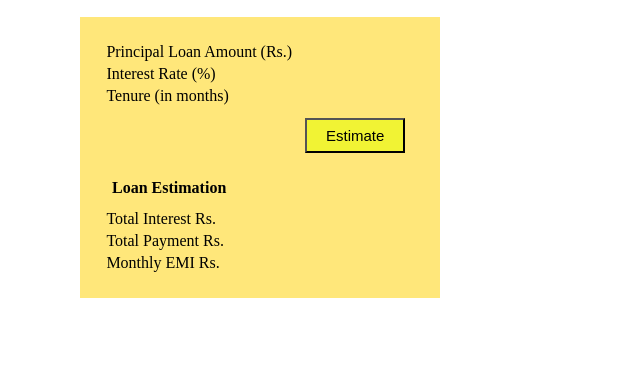
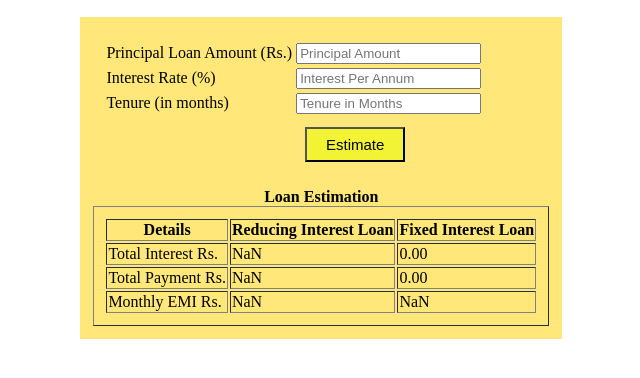
Before and after one commit to abhishek-B-K/webdev, a plain HTML site: page 6) Fixed And Reducing Interest Loan Estimator/ReducedInterestEstimation.html in a window 1280 px wide. Both pictures are taken after a click on the button "Estimate". Shown: the part 50-428 px from the top of the page, without its empty margins (370-1010 px from the left). Drawn offline with Linux system fonts and the light colour scheme.

Commit message:
program added

```diff
--- /dev/null
+++ b/12) Greeeting - DOM/index.html
@@ -0,0 +1,68 @@
+<!DOCTYPE html>
+<html>
+    <head>
+        <title>Greeting-DOM</title>
+        <style>
+            table, th, td {
+              border:1px solid black;
+            }
+            </style>
+    </head>
+
+<body>
+
+<h2>Elite Coaching Center</h2>
+
+<table>
+  <tr>
+    <td>Student Name</td>
+    <td><input type="text" id="sname" required></td>
+
+  </tr>
+  <tr>
+    <td>Course</td>
+    <td><select id="course" required>
+        <option value="Java">Java</option>
+        <option value="Python">Python</option>
+        <option value="Oracle">Oracle</option>
+
+      </select>
+    </td>
+  </tr>
+</table>
+<br>
+<input type="button" value="Register" onclick="display()">
+<p>
+<div id="greet"></div>
+</p>
+<script src="script.js"></script>
+
+</body>
+</html>
+
+<!--
+<html>
+    <head>
+        <title>Greeting-DOM</title>
+
+    </head>
+    <body>
+        <h1>Elite Coaching Center</h1>
+        <div>
+            <form>
+                <lable for="sname">Student Name</lable>
+                <input type="text" id="sname" required>
+                <lable>Course</lable>
+                <select id="course" required>
+                    <option value="Python">Python</option>
+                    <option value="Java">Java</option>
+                    <option value="Oracle">Oracle</option>
+                </select>
+                <input type="button" id="submit" value="Register" onclick="display()">
+            </form>
+        </div>
+        <br>
+        <div id="greet"></div>
+        <script src="script.js" ></script>
+    </body>
+</html> -->
--- a/6) Fixed And Reducing Interest Loan Estimator/Estimation.js
+++ b/6) Fixed And Reducing Interest Loan Estimator/Estimation.js
@@ -1,58 +1,60 @@
+const _principalAmount = document.getElementById("principalAmount");
+const _interestRateYear = document.getElementById("interestRate");
+const _tenureMonth = document.getElementById("tenure");
 
-/*
-
-    Fill with appropriate and required javascript global variables  code here
-
-*/
-
-
-
-function EstimateReducingInterestLoan()
-{
-	/* Fill with required javascript code to read input values from HTML Components  */
-
-
-	  calculateEMI();
-      totalPayment();
-      totalInterest();
-      EstimateFixedInterestLoan();
-
-
-
+function getEmiReducing(P, N, R) {
+    return (P * R * (Math.pow((1 + R), N) / (Math.pow((1 + R), N) - 1)));
 }
 
-function EstimateFixedInterestLoan()
-{
-    /* Fill with required javascript code here  */
-    document.getElementById("tInterestFixed").innerHTML = ""; /*Assign total Interest value here*/
-
-     /* Fill with required javascript code here  */
-    document.getElementById("tPaymentFixed").innerHTML = ""; /*Assign total payment value here*/
-
-     /* Fill with required javascript code here  */
-    document.getElementById("EMIFixed").innerHTML = ""; /*Assign emi  value here*/
-
-
+function EstimateReducingInterestLoan() {
+    calculateEMI();
+    totalPayment();
+    totalInterest();
+    EstimateFixedInterestLoan();
 }
 
-function calculateEMI(){
+function EstimateFixedInterestLoan() {
+    const principalAmount = Number(_principalAmount.value);
+    const interestRateYear = Number(_interestRateYear.value);
+    const tenureMonth = Number(_tenureMonth.value);
 
-    /* Fill with required javascript code here  */
+    const totalInterestFixed = principalAmount * interestRateYear * tenureMonth / 1200;
+    const totalPaymentFixed = principalAmount + totalInterestFixed;
+    const emiFixed = totalPaymentFixed / tenureMonth;
 
-    document.getElementById("EMI").innerHTML = " ";/*Assign emi value here*/
+    document.getElementById("tInterestFixed").innerHTML = Number(totalInterestFixed).toFixed(2).toString();
+    document.getElementById("tPaymentFixed").innerHTML = Number(totalPaymentFixed).toFixed(2).toString();
+    document.getElementById("EMIFixed").innerHTML = Number(emiFixed).toFixed(2).toString();
 }
 
-function totalPayment(){
+function reducingLoan() {
+    const principalAmount = Number(_principalAmount.value);
+    const interestRateYear = Number(_interestRateYear.value);
+    const interestRateMonth = Number(interestRateYear / 1200);
+    const tenureMonth = Number(_tenureMonth.value);
 
-	/* Fill with required javascript code here  */
+    const emiReducing = getEmiReducing(principalAmount, tenureMonth, interestRateMonth);
+    const totalPaymentReducing = tenureMonth * emiReducing;
+    const totalInterestReducing = totalPaymentReducing - principalAmount;
 
-
-    document.getElementById("tPayment").innerHTML = ""; /*Assign total payment value here*/
+    return {
+        emiReducing: emiReducing,
+        totalPaymentReducing: totalPaymentReducing,
+        totalInterestReducing: totalInterestReducing
+    };
 }
 
-function totalInterest(){
+function calculateEMI() {
+    const emiReducing = reducingLoan().emiReducing;
+    document.getElementById("EMI").innerHTML = Number(emiReducing).toFixed(2).toString();
+}
 
-/* Fill with required javascript code here  */
+function totalPayment() {
+    const totalPaymentReducing = reducingLoan().totalPaymentReducing;
+    document.getElementById("tPayment").innerHTML = Number(totalPaymentReducing).toFixed(2).toString();
+}
 
-    document.getElementById("tInterest").innerHTML = ""; /*Assign total Interest value here*/
+function totalInterest() {
+    const totalInterestReducing = reducingLoan().totalInterestReducing;
+    document.getElementById("tInterest").innerText = Number(totalInterestReducing).toFixed(2).toString();
 }
--- a/6) Fixed And Reducing Interest Loan Estimator/ReducedInterestEstimation.html
+++ b/6) Fixed And Reducing Interest Loan Estimator/ReducedInterestEstimation.html
@@ -1,10 +1,7 @@
 <!DOCTYPE html>
-<html>
+<html lang="en">
 <head>
     <title>Reducing Interest Loan Estimation</title>
-
-     <script type="text/javascript" src="Estimation.js"></script>
-
     <style type="text/css">
         h2 {
             text-align: center;
@@ -13,87 +10,110 @@
             font-weight: bold;
         }
 
-        table  {
+        table {
             text-align: left;
             background-color: #FFE77A;
             padding: 10px;
-
         }
 
-        #tablemain{
-        	margin-left: 35%;
-
+        thead {
+            text-align: center;
         }
 
-        #Estimate  {
+        #tablemain {
+            margin-left: 35%;
+        }
+
+        #Estimate {
             background-color: #F1F334;
             color: #000000;
             font-size: 15px;
             height: 35px;
             width: 100px;
-
         }
     </style>
-
 </head>
 <body>
-
 <h2>Reducing Interest Loan Estimation</h2>
-
-	<table id="tablemain" >
-
+<table id="tablemain">
     <tbody>
     <tr>
         <td>
             <table>
                 <tbody>
                 <tr>
-								<td>Principal Loan Amount (Rs.)</td>
-								<td><!--  Fill with appropriate code here --></td>
+                    <td>
+                        <label for="principalAmount">Principal Loan Amount (Rs.)</label>
+                    </td>
+                    <td>
+                        <input type="text" id="principalAmount" placeholder="Principal Amount" required>
+                    </td>
                 </tr>
                 <tr>
-								<td>Interest Rate (%)</td>
-							    <td><!--  Fill with appropriate code here --></td>
-
+                    <td>
+                        <label for="interestRate">Interest Rate (%)</label>
+                    </td>
+                    <td>
+                        <input type="text" id="interestRate" placeholder="Interest Per Annum" required>
+                    </td>
                 </tr>
                 <tr>
-								<td>Tenure (in months)</td>
-							    <td><!--  Fill with appropriate code here --></td>
+                    <td>
+                        <label for="tenure">Tenure (in months)</label>
+                    </td>
+                    <td>
+                        <input type="text" id="tenure" placeholder="Tenure in Months" required>
+                    </td>
                 </tr>
 
                 <tr>
                     <td></td>
                     <td align="left" style="padding: 10px">
-									<input  id="Estimate" type="button" value="Estimate" onclick="EstimateReducingInterestLoan()" >
+                        <input id="Estimate" type="button" value="Estimate" onclick="EstimateReducingInterestLoan()">
                     </td>
                 </tr>
-
-
                 </tbody>
             </table>
         </td>
     </tr>
     <tr>
         <td>
-					<table>
+            <table border="1">
                 <caption><b>Loan Estimation</b></caption>
+                <thead>
+                <tr>
+                    <th>Details</th>
+                    <th>Reducing Interest Loan</th>
+                    <th>Fixed Interest Loan</th>
+                </tr>
+                </thead>
                 <tbody>
-
                 <tr>
-								<td>Total Interest   Rs.</td>
-								<td><output id="tInterest"></output></td>
-								<td><output id="tInterestFixed"></output></td>
-
+                    <td>Total Interest Rs.</td>
+                    <td>
+                        <output id="tInterest"></output>
+                    </td>
+                    <td>
+                        <output id="tInterestFixed"></output>
+                    </td>
                 </tr>
                 <tr>
                     <td>Total Payment Rs.</td>
-								<td><output id="tPayment" ></output></td>
-								<td><output id="tPaymentFixed" ></output></td>
+                    <td>
+                        <output id="tPayment"></output>
+                    </td>
+                    <td>
+                        <output id="tPaymentFixed"></output>
+                    </td>
                 </tr>
                 <tr>
                     <td>Monthly EMI Rs.</td>
-								<td><output id="EMI"></output></td>
-								<td><output id="EMIFixed"></output></td>
+                    <td>
+                        <output id="EMI"></output>
+                    </td>
+                    <td>
+                        <output id="EMIFixed"></output>
+                    </td>
                 </tr>
                 </tbody>
             </table>
@@ -101,6 +121,6 @@
     </tr>
     </tbody>
 </table>
+<script src="Estimation.js"></script>
 </body>
-
 </html>
```
Also changed, not shown: 10) Placing Order For Cake - String & Math/placing_order_for_cake.js (added, +14 -0 lines), 11) Validate Email - Regular Expression & test Function/validate_email.js (added, +10 -0 lines), 12) Greeeting - DOM/script.js (added, +10 -0 lines), 7) Word Play - Operator, Conditional Control Statements & Loops/function.js (added, +55 -0 lines), 8) Find Unique Characters - Functions/find_unique_char.html (added, +10 -0 lines), 8) Find Unique Characters - Functions/find_unique_chars.js (added, +27 -0 lines), 7) Word Play - Operator, Conditional Control Statements & Loops/word_play.html (added). Lines whose indentation alone changed are shown as unchanged.
